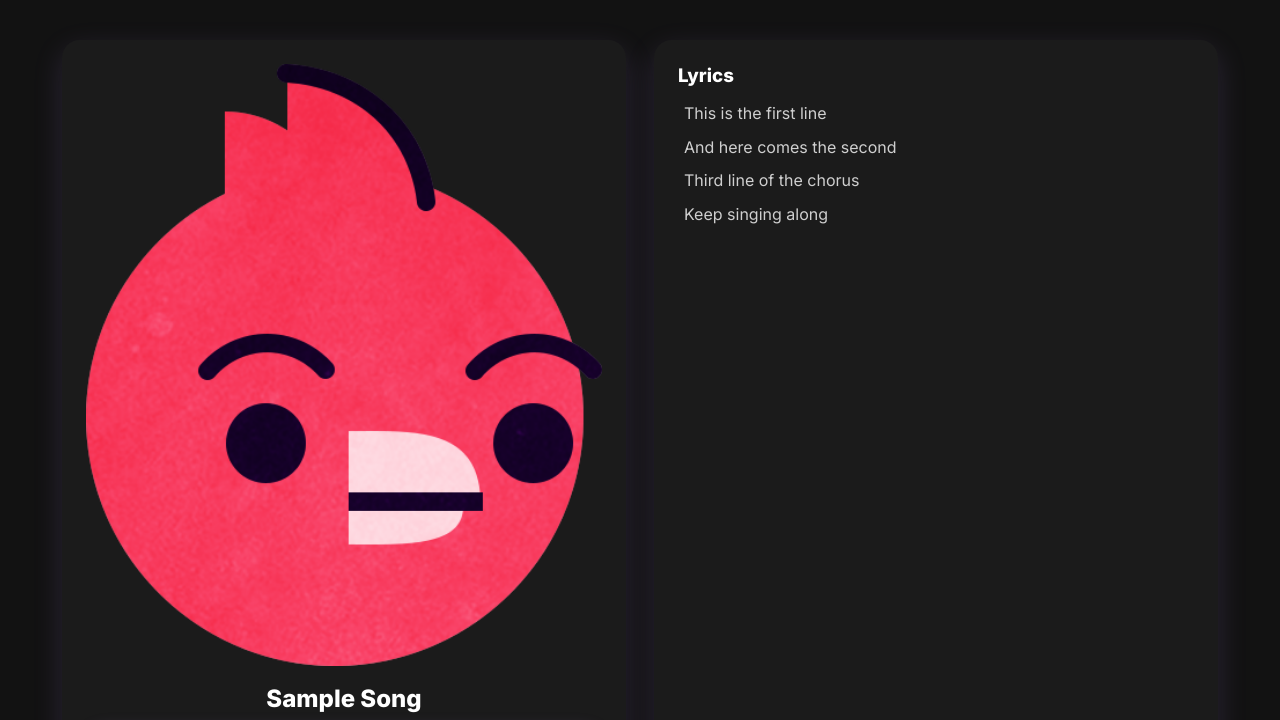
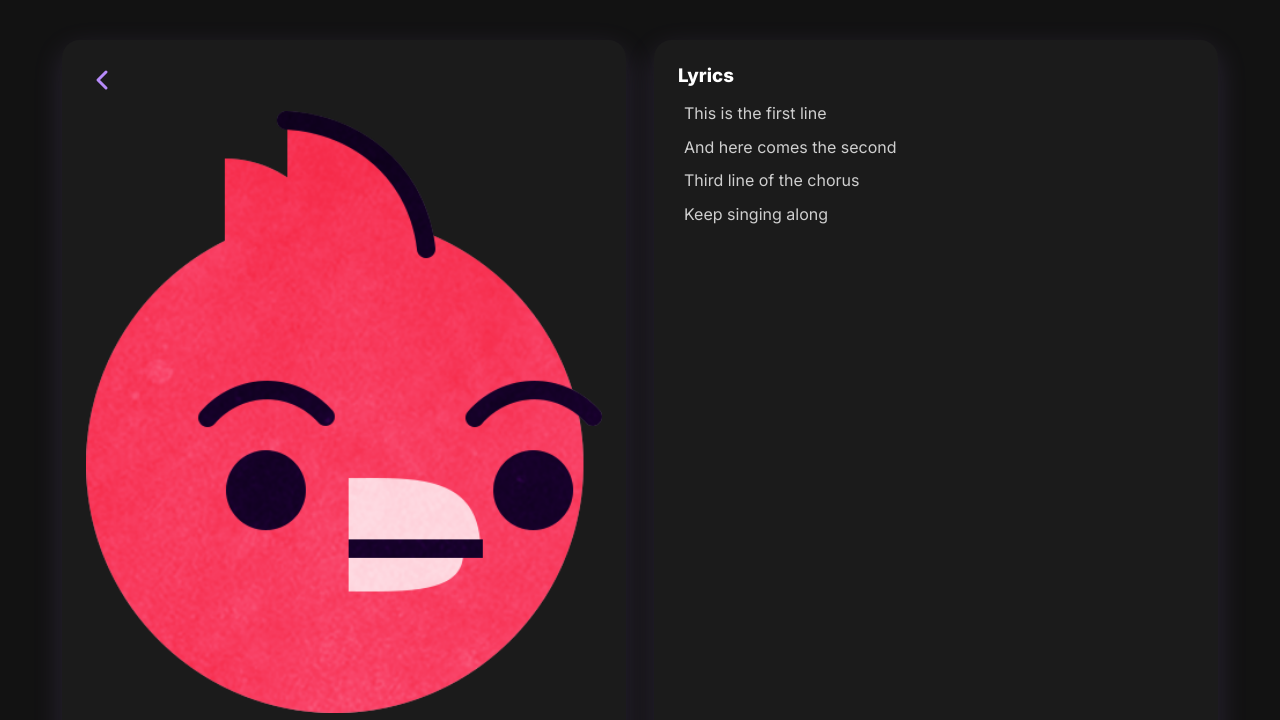
Before and after one commit to ajk2002/spoootify, a plain HTML site: page player.html in a window 1280 px wide. Shown: the top 720 px of the page. Drawn offline with Linux system fonts and the light colour scheme.

Commit message:
back button

```diff
--- a/player.html
+++ b/player.html
@@ -10,6 +10,12 @@
 <body class="page-dark">
   <main class="player-layout">
     <section class="left-panel">
+      <button id="backBtn" class="back-btn" aria-label="Back to Playlist">
+        <!-- SVG Back Arrow Icon -->
+        <svg width="32" height="32" viewBox="0 0 32 32" fill="none">
+          <path d="M20 8L12 16L20 24" stroke="#b78bfa" stroke-width="3" stroke-linecap="round" stroke-linejoin="round"/>
+        </svg>
+      </button>
       <img id="cover" class="cover" alt="Cover" />
       <h2 id="title" class="song-title"></h2>
 
--- a/scripts/player.js
+++ b/scripts/player.js
@@ -76,3 +76,7 @@ seek.addEventListener('change', ()=>{
   seeking = false;
 });
 vol.addEventListener('input', ()=> audio.volume = parseFloat(vol.value));
+
+document.getElementById('backBtn').addEventListener('click', function() {
+  window.location.href = 'playlist.html';
+});
--- a/styles.css
+++ b/styles.css
@@ -57,6 +57,21 @@ body.page-dark{
 .lyric-line{ color:#cfcfcf; padding:4px 6px; border-radius:8px; }
 .lyric-line.active{ background:rgba(183,139,250,.18); color:#fff; }
 
+/* Back button */
+.back-btn {
+  background: none;
+  border: none;
+  cursor: pointer;
+  padding: 0;
+  margin-bottom: 12px;
+  display: inline-block;
+  transition: filter 0.2s;
+}
+.back-btn:hover svg path {
+  filter: brightness(1.2);
+  stroke: #8a6cf0;
+}
+
 /* Responsive */
 @media (max-width: 900px){
   .player-layout{ grid-template-columns:1fr; }
```
